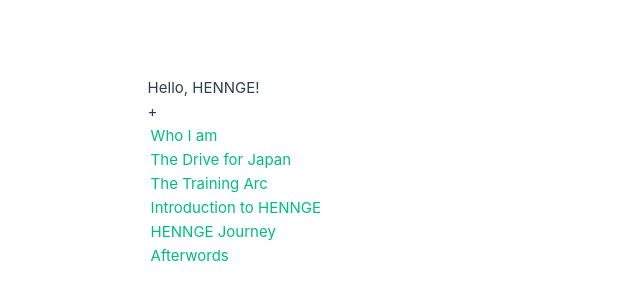
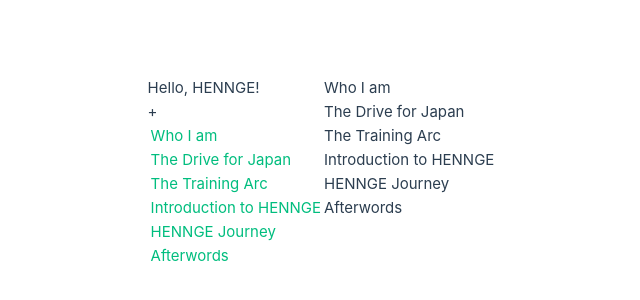
Before and after one commit to cynessa-dev/hello-HENNGE, a Vue app: page / in a window 1280 px wide. Shown: the part 228-528 px from the top of the page, without its empty margins (316-956 px from the left). Built offline with nearby package versions, Linux system fonts and the light colour scheme; the HTML template or start-up script is replaced by a standard one.

Commit message:
✨ feat: add main content sections for content to go in

```diff
--- a/src/App.vue
+++ b/src/App.vue
@@ -34,6 +34,27 @@
             </ul>
          </div>
     </header>
+
+    <main>
+        <section id="introduction">
+            <h2>Who I am</h2>
+        </section>
+        <section id="drive-for-japan">
+            <h2>The Drive for Japan</h2>
+        </section>
+        <section id="training-arc">
+            <h2>The Training Arc</h2>
+        </section>
+        <section id="the-goal">
+            <h2>Introduction to HENNGE</h2>
+        </section>
+        <section id="the-journey">
+            <h2>HENNGE Journey</h2>
+        </section>
+        <section id="afterwords">
+            <h2>Afterwords</h2>
+        </section>
+    </main>
 </template>
 
 <style scoped>
```
